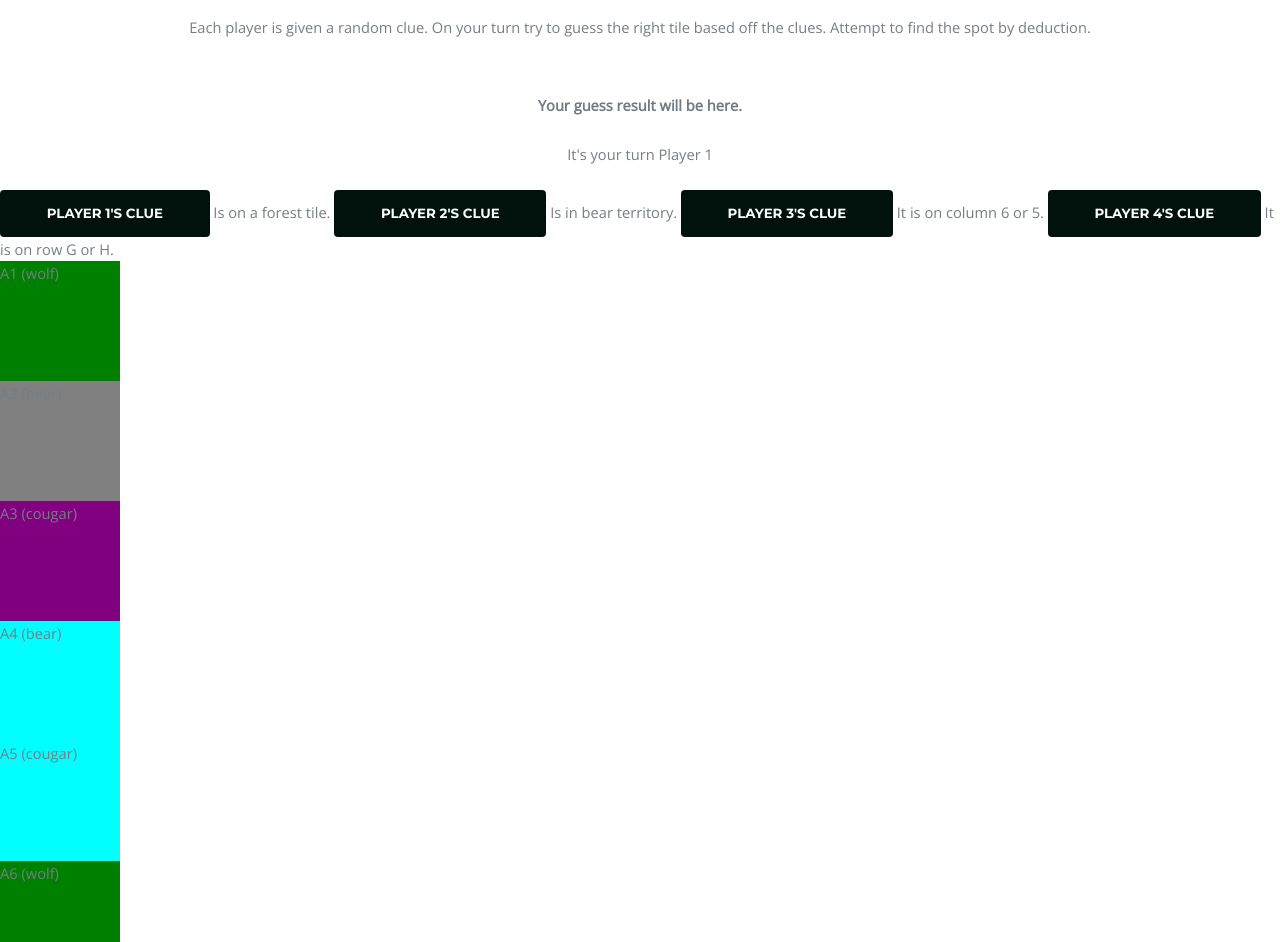
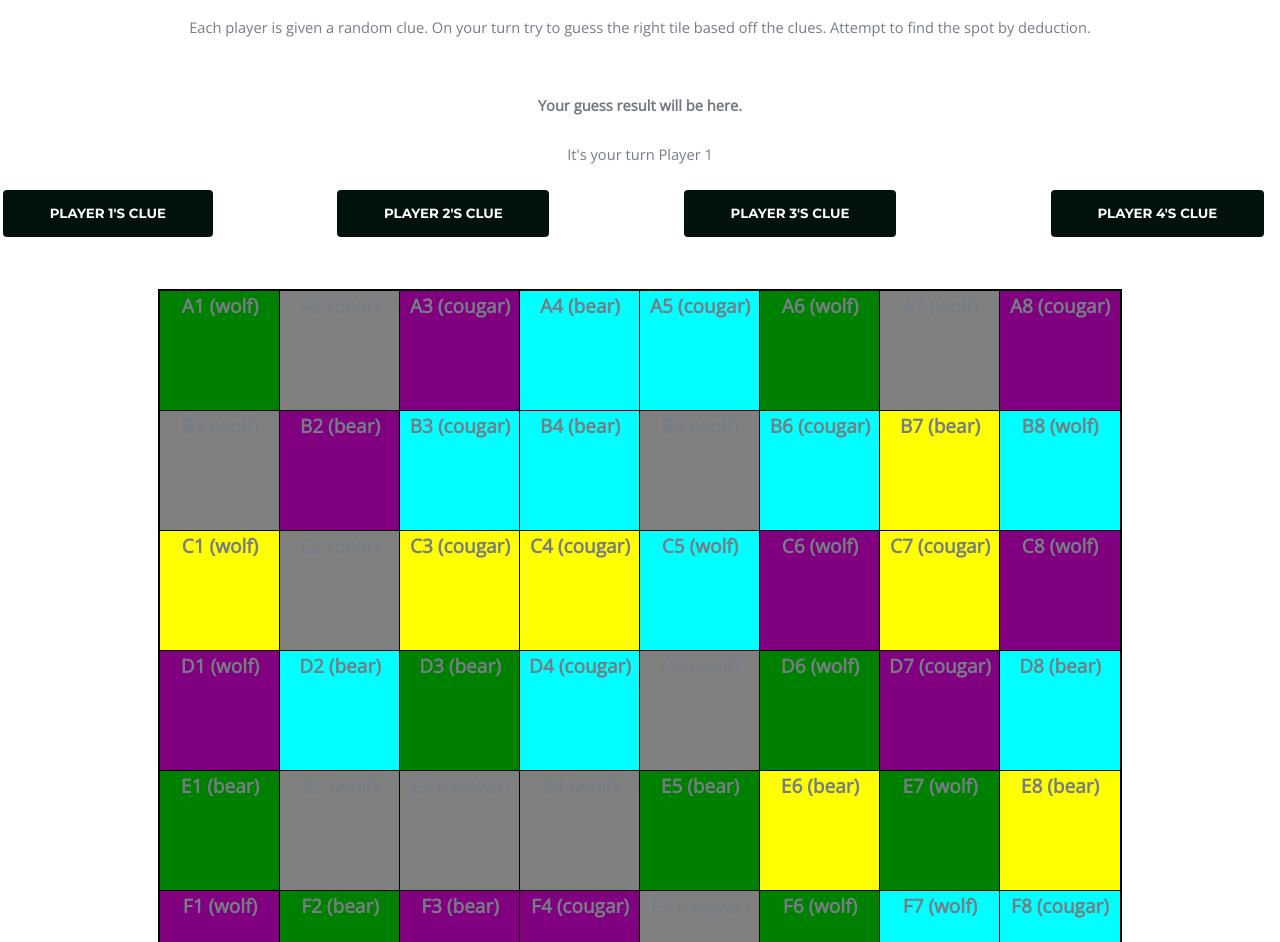
Before and after one commit to johnnyk-nn/johnnyk-nn.github.io, a plain HTML site: page generic.html in a window 1280 px wide. Shown: the part 140-1082 px from the top of the page. Drawn offline with nearby package versions, Linux system fonts and the light colour scheme.

Commit message:
Update main.css

```diff
--- a/assets/css/main.css
+++ b/assets/css/main.css
@@ -3209,3 +3209,37 @@
 				}
 
 		}
+
+		#container {
+			position: relative;
+			top: 30px;
+			outline:2px solid #000;
+			font-size: 1.3em;
+			font-weight: bold;
+			text-align: center;
+			margin:auto;
+			height:960px;
+			width:960px;
+			padding: 0;
+			border: none;
+		}
+
+		.grid {
+			margin:0;
+			padding:0;
+			border:none;
+			outline:1px solid #000;
+			display:inline-block;
+		}
+
+		#title{
+			text-align: center;
+		}
+
+		#clue{
+			text-align: center;
+		}
+
+		.displayClue{
+			visibility: hidden;
+		}
```
